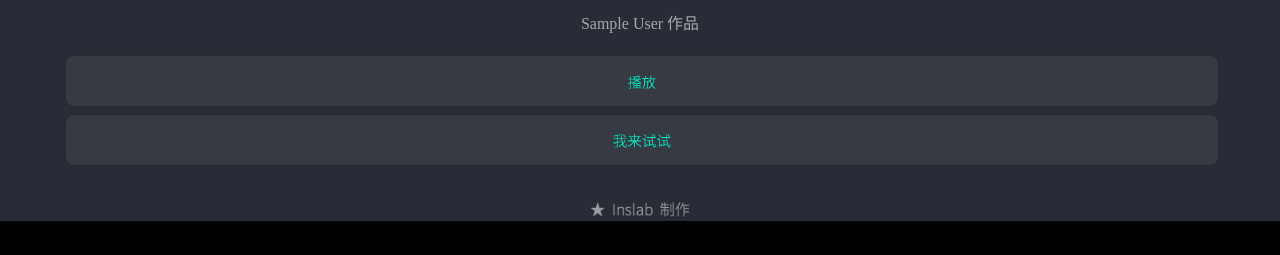
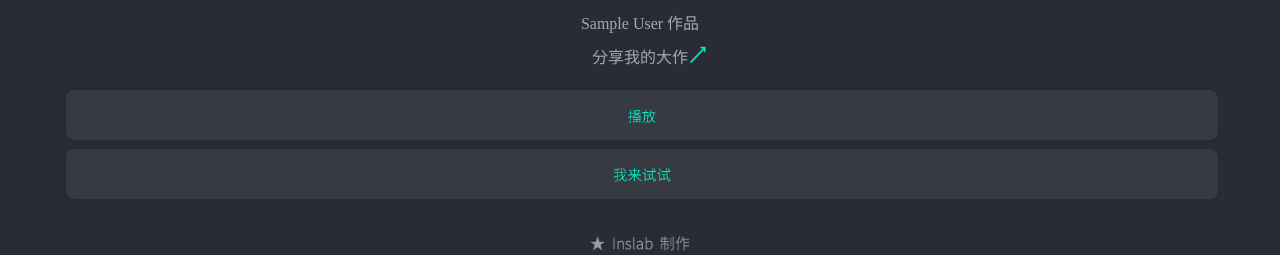
Before and after one commit to sparkmorry/symmetry, a Django app: page /play/1/ in a window 1280 px wide. Shown: the part 1282-1537 px from the top of the page. Before the commit the page ends 1503 px from the top, so only its background shows below. Run offline with Django 3.2, Linux system fonts and the light colour scheme; tables that the repository leaves empty hold one stand-in row (values such as "Sample post"); parts of the project's set-up code (start-up, migrations or seed data) failed here and were passed over.

Commit message:
加入分享及封面

```diff
--- a/symmetry/views.py
+++ b/symmetry/views.py
@@ -15,7 +15,13 @@ def intro(request):
 
 def more(request):
 	js='more'
-	works = Work.objects.all()[0:6]
+	try:
+		print ' try'
+		works = list(Work.objects.filter(id__in=(16, 17, 19, 21, 15, 20)))
+	except:
+		print ' except'
+
+		works = Work.objects.all()[0:6]
 	return render_to_response('more.html', {'js': js, 'works': works})
 
 def name(request, work_id):
--- a/templates/base.html
+++ b/templates/base.html
@@ -23,6 +23,7 @@
     </style>
 </head>
 <body>
+    <img src="/static/images/cover.jpg" style="display:none">
     {% block content %}{% endblock %}
     <p><img class="auth" src="/static/images/text/ins.png"></p>
 </body>
--- a/templates/more.html
+++ b/templates/more.html
@@ -6,7 +6,7 @@
             color: white;
             height: 50px;
             line-height: 50px;
-            margin: 5px 0.7%;
+            margin: 5px 0.75%;
             /*margin-top: 30px;*/
             background: #373a43;
             border: solid 2px #272a31;
--- a/templates/play.html
+++ b/templates/play.html
@@ -42,12 +42,17 @@
         .auth{
             margin-top: 20px;
         }
+        .share{
+            position: absolute;
+            height: 30px;
+            top: -10px;
+        }
     </style>
 
 	<canvas id="canvas"></canvas>
 
     <p>{{work.author}} 作品</p>
-    <!-- <p>点击右上角菜单分享作品</p> -->
+    <p style="position:relative">分享我的大作 <img class="share" src="/static/images/share.gif"></p>
 
     <div class="btn" id="play"><img src="/static/images/text/play.png"></div>
     <a href="/"><div class="btn" style="margin-top:0px;"><img src="/static/images/text/try.png"></div></a>
```
Also changed, not shown: static/images/cover.jpg (added), static/images/share.gif (added), 1 other file.
